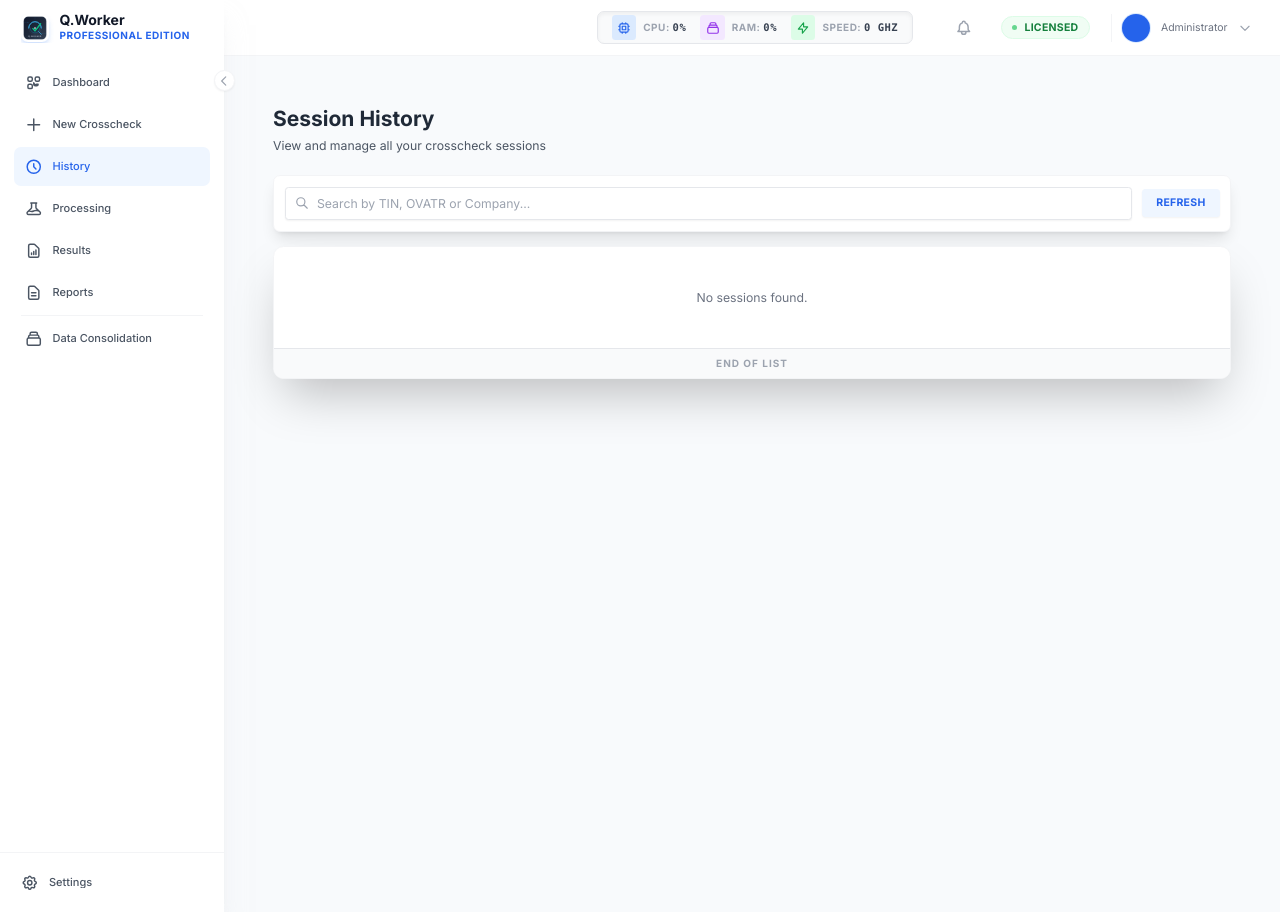
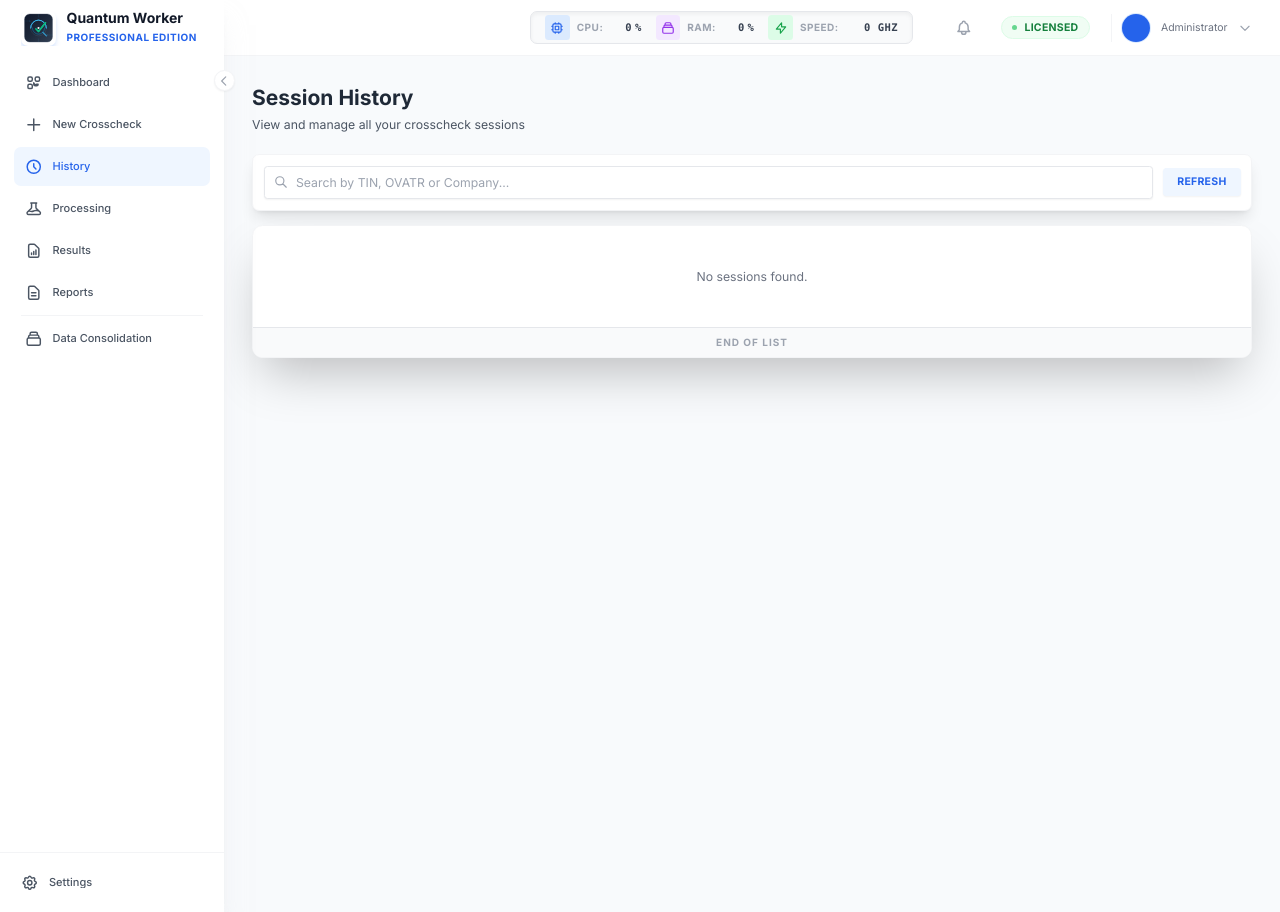
Before and after one commit to Sophara-Rith/Q.Worker, a Django app: page /crosscheck/history/ in a window 1280 px wide. Run offline with Django 5.2, Linux system fonts and the light colour scheme; data that the repository does not hold is empty; some libraries are stand-ins or nearby versions; some web fonts are replaced.

Commit message:
Update System Satus label position.

```diff
--- a/core/templates/base.html
+++ b/core/templates/base.html
@@ -122,24 +122,21 @@
         <aside class="relative bg-white flex flex-col transition-all duration-300 ease-in-out z-30 shadow-xl shadow-gray-200/50 w-64 [.sidebar-closed_&]:w-20">
             <div class="h-16 flex items-center px-6 mb-2 flex-shrink-0">
                 <div class="flex items-center gap-3 overflow-hidden whitespace-nowrap">
-                    <div class="w-8 h-8 rounded-lg flex items-center justify-center flex-shrink-0 text-white shadow-md shadow-brand-500/20">
+                    <div class="w-10 h-10 rounded-lg flex items-center justify-center flex-shrink-0 text-white shadow-md shadow-brand-500/20">
                         <svg width="200" height="200" viewBox="0 0 200 200" xmlns="http://www.w3.org/2000/svg">
                             <defs>
-                                <!-- Deep Tech Background Gradient -->
                                 <linearGradient id="chipGradient" x1="0%" y1="0%" x2="100%" y2="100%">
                                     <stop offset="0%" stop-color="#0f172a" />
                                     <stop offset="50%" stop-color="#1e293b" />
                                     <stop offset="100%" stop-color="#334155" />
                                 </linearGradient>
 
-                                <!-- Circuit Trace Gradient -->
                                 <linearGradient id="traceGradient" x1="0%" y1="0%" x2="100%" y2="0%">
                                     <stop offset="0%" stop-color="#38bdf8" stop-opacity="0.1" />
                                     <stop offset="50%" stop-color="#38bdf8" stop-opacity="0.8" />
                                     <stop offset="100%" stop-color="#38bdf8" stop-opacity="0.1" />
                                 </linearGradient>
 
-                                <!-- Glow Filter for the Core -->
                                 <filter id="neonGlow" x="-50%" y="-50%" width="200%" height="200%">
                                     <feGaussianBlur stdDeviation="2.5" result="coloredBlur" />
                                     <feMerge>
@@ -149,10 +146,8 @@
                                 </filter>
                             </defs>
 
-                            <!-- Main Processor Chip Base -->
                             <rect x="20" y="20" width="160" height="160" rx="30" fill="url(#chipGradient)" stroke="#475569" stroke-width="2" />
 
-                            <!-- Background Circuit Traces (Data Flow) -->
                             <g stroke="#38bdf8" stroke-width="1.5" fill="none" opacity="0.3">
                                 <path d="M20 60 H 50 L 70 80" />
                                 <path d="M180 140 H 150 L 130 120" />
@@ -162,12 +157,9 @@
                                 <circle cx="150" cy="140" r="2" fill="#38bdf8" />
                             </g>
 
-                            <!-- The "Q" - Formed by connected Data Nodes (Neural Network style) -->
                             <g transform="translate(100, 100)">
-                                <!-- The Ring of the Q -->
                                 <circle cx="0" cy="0" r="45" stroke="#94a3b8" stroke-width="2" fill="none" opacity="0.3" />
 
-                                <!-- Rotating Data Segments -->
                                 <path d="M-45 0 A 45 45 0 0 1 45 0" stroke="#38bdf8" stroke-width="4" fill="none" stroke-linecap="round" filter="url(#neonGlow)">
                                     <animateTransform attributeName="transform" type="rotate" from="0 0 0" to="360 0 0" dur="10s" repeatCount="indefinite" />
                                 </path>
@@ -175,27 +167,21 @@
                                     <animateTransform attributeName="transform" type="rotate" from="360 0 0" to="0 0 0" dur="7s" repeatCount="indefinite" />
                                 </path>
 
-                                <!-- Central Node (Quantum Core) -->
                                 <circle cx="0" cy="0" r="6" fill="#f8fafc">
                                     <animate attributeName="opacity" values="0.5;1;0.5" dur="2s" repeatCount="indefinite" />
                                 </circle>
                             </g>
 
-                            <!-- The Checkmark (Validation) - Cutting through like a laser -->
                             <path d="M85 105 L 100 120 L 140 70" stroke="#10b981" stroke-width="8" fill="none" stroke-linecap="round" stroke-linejoin="round" filter="url(#neonGlow)">
                                 <animate attributeName="stroke-dasharray" from="0,100" to="100,0" dur="1.2s" fill="freeze" />
                             </path>
 
-                            <!-- The Tail of the Q (Integrated with Circuitry) -->
                             <path d="M125 125 L 145 145" stroke="#38bdf8" stroke-width="6" stroke-linecap="round" opacity="0.8" />
-
-                            <!-- App Name -->
-                            <text x="100" y="165" font-family="'Segoe UI', Roboto, Helvetica, Arial, sans-serif" font-weight="600" font-size="14" fill="#cbd5e1" text-anchor="middle" letter-spacing="3" opacity="0.8">Q.WORKER</text>
                         </svg>
                     </div>
                     <div class="overflow-hidden transition-all duration-300 ease-in-out max-w-[200px] opacity-100 [.sidebar-closed_&]:max-w-0 [.sidebar-closed_&]:opacity-0">
-                        <h1 class="font-bold text-gray-900 text-base leading-none">Q.Worker</h1>
-                        <p class="text-[10px] text-brand-600 font-bold uppercase tracking-wider mt-0.5 whitespace-nowrap">{% block sidebar_subtitle %}PROFESSIONAL EDITION{% endblock %}</p>
+                        <h1 class="font-bold text-gray-900 text-base leading-none">Quantum Worker</h1>
+                        <p class="text-[10px] text-brand-600 font-bold uppercase tracking-wider mt-0.5 pt-1 whitespace-nowrap">{% block sidebar_subtitle %}PROFESSIONAL EDITION{% endblock %}</p>
                     </div>
                 </div>
             </div>
@@ -290,7 +276,13 @@
                                 <svg class="w-4 h-4" fill="none" stroke="currentColor" viewBox="0 0 24 24"><path stroke-linecap="round" stroke-linejoin="round" stroke-width="2" d="M9 3v2m6-2v2M9 19v2m6-2v2M5 9H3m2 6H3m18-6h-2m2 6h-2M7 19h10a2 2 0 002-2V7a2 2 0 00-2-2H7a2 2 0 00-2 2v10a2 2 0 002 2zM9 9h6v6H9V9z"></path></svg>
                             </div>
                             <div class="flex flex-col">
-                                <span class="text-[10px] font-bold text-gray-400 uppercase tracking-wider">CPU: <span class="text-xs font-mono font-bold text-gray-700" x-text="stats.cpu + '%'">0%</span></span>
+                                <span class="text-[10px] font-bold text-gray-400 uppercase tracking-wider flex items-center gap-1">
+                                    CPU:
+                                    <div class="w-10 text-right inline-block">
+                                        <span class="text-xs font-mono font-bold text-gray-700 tabular-nums" x-text="stats.cpu">0</span>
+                                        <span class="text-xs font-mono font-bold text-gray-700">%</span>
+                                    </div>
+                                </span>
                             </div>
                         </div>
 
@@ -299,7 +291,13 @@
                                 <svg class="w-4 h-4" fill="none" stroke="currentColor" viewBox="0 0 24 24"><path stroke-linecap="round" stroke-linejoin="round" stroke-width="2" d="M19 11H5m14 0a2 2 0 012 2v6a2 2 0 01-2 2H5a2 2 0 01-2-2v-6a2 2 0 012-2m14 0V9a2 2 0 00-2-2M5 11V9a2 2 0 012-2m0 0V5a2 2 0 012-2h6a2 2 0 012 2v2M7 7h10"></path></svg>
                             </div>
                             <div class="flex flex-col">
-                                <span class="text-[10px] font-bold text-gray-400 uppercase tracking-wider">RAM: <span class="text-xs font-mono font-bold text-gray-700" x-text="stats.ram_percent + '%'">0%</span></span>
+                                <span class="text-[10px] font-bold text-gray-400 uppercase tracking-wider flex items-center gap-1">
+                                    RAM:
+                                    <div class="w-10 text-right inline-block">
+                                        <span class="text-xs font-mono font-bold text-gray-700 tabular-nums" x-text="stats.ram_percent">0</span>
+                                        <span class="text-xs font-mono font-bold text-gray-700">%</span>
+                                    </div>
+                                </span>
                             </div>
                         </div>
 
@@ -308,7 +306,12 @@
                                 <svg class="w-4 h-4" fill="none" stroke="currentColor" viewBox="0 0 24 24"><path stroke-linecap="round" stroke-linejoin="round" stroke-width="2" d="M13 10V3L4 14h7v7l9-11h-7z"></path></svg>
                             </div>
                             <div class="flex flex-col">
-                                <span class="text-[10px] font-bold text-gray-400 uppercase tracking-wider">Speed: <span class="text-xs font-mono font-bold text-gray-700" x-text="stats.speed">0 GHz</span></span>
+                                <span class="text-[10px] font-bold text-gray-400 uppercase tracking-wider flex items-center gap-1">
+                                    Speed:
+                                    <div class="w-16 text-right inline-block">
+                                        <span class="text-xs font-mono font-bold text-gray-700 tabular-nums" x-text="stats.speed">0 GHz</span>
+                                    </div>
+                                </span>
                             </div>
                         </div>
                     </div>
@@ -336,7 +339,7 @@
                             <svg class="w-4 h-4 text-gray-400" fill="none" stroke="currentColor" viewBox="0 0 24 24"><path stroke-linecap="round" stroke-linejoin="round" stroke-width="2" d="M19 9l-7 7-7-7"></path></svg>
                         </button>
                         <div x-show="userMenuOpen" x-transition.origin.top.right class="absolute left-4 mt-3 w-36 bg-white rounded-xl shadow-xl border border-gray-100 py-1 z-50 overflow-hidden" style="display: none">
-                            <a href="{% url 'accounts:logout' %}" class="block px-4 py-2 text-sm text-red-600 hover:text-red-100 flex items-center gap-2">Sign Out</a>
+                            <a href="{% url 'accounts:logout' %}" class="block px-4 py-2 text-sm text-red-600 hover:text-red-800 flex items-center gap-2">Sign Out</a>
                         </div>
                     </div>
                 </div>
--- a/crosscheck/templates/crosscheck/history.html
+++ b/crosscheck/templates/crosscheck/history.html
@@ -1,5 +1,5 @@
 {% extends 'base.html' %} {% block content %}
-<div x-data="historyData()" x-init="fetchHistory()" class="office-bg min-h-screen p-6">
+<div x-data="historyData()" x-init="fetchHistory()" class="office-bg min-h-screen">
     <div class="mb-6">
         <h2 class="text-2xl font-bold text-gray-800 mb-1">Session History</h2>
         <p class="text-sm text-gray-600">View and manage all your crosscheck sessions</p>
```
Also changed, not shown: accounts/templates/accounts/login.html (+58 -6 lines), db.sqlite3, 1 other file.
